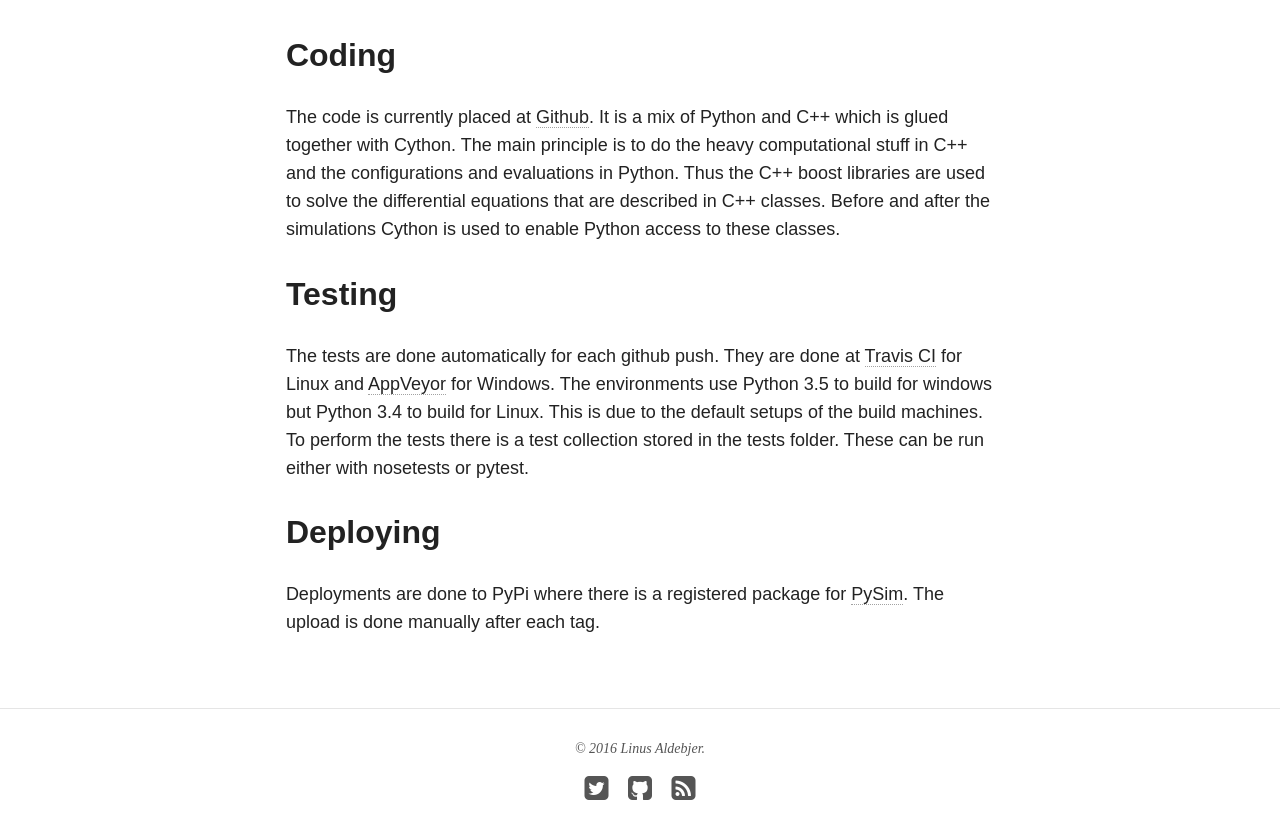
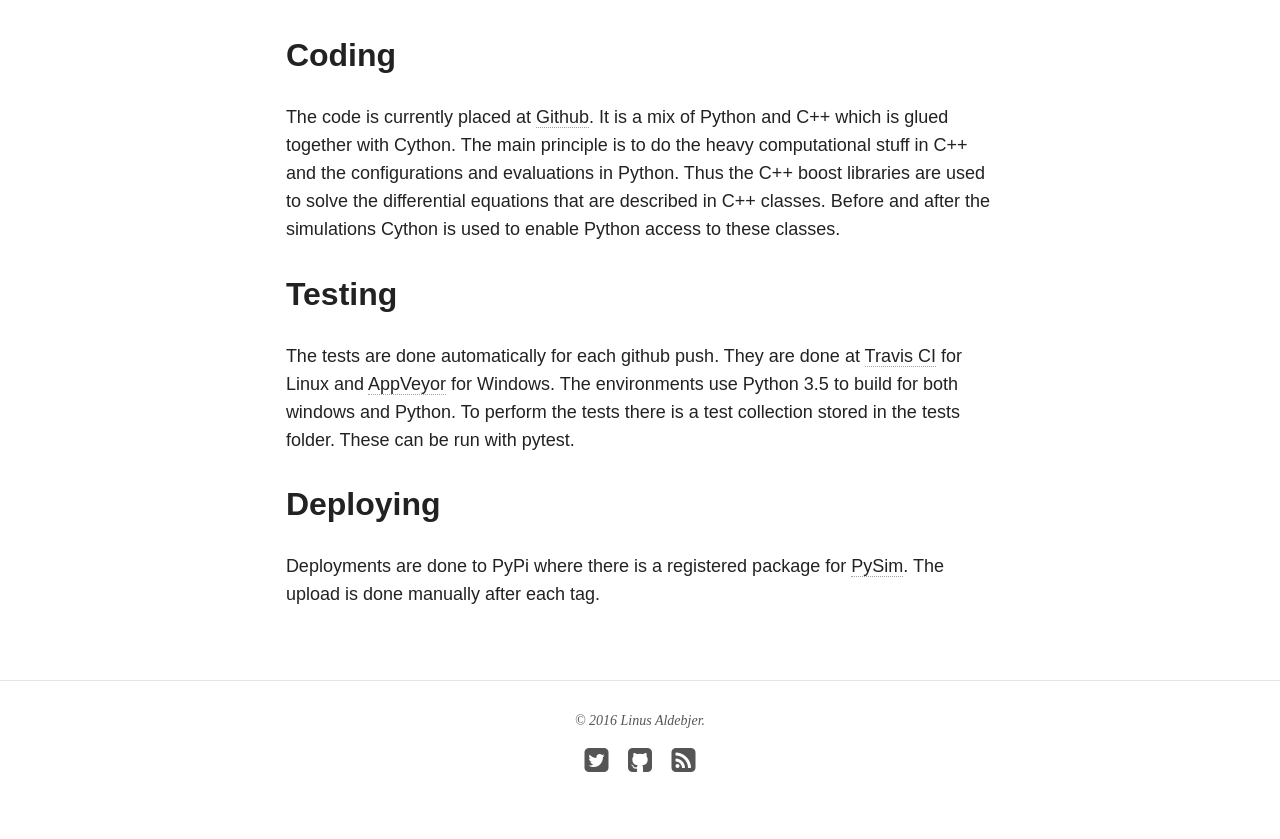
Before and after one commit to aldebjer/pysim, a Jekyll site: the page built from dev/index.md, in a window 1280 px wide and 900 px high, scrolled down 707 px. Shown: the top 839 px of the window. Built offline with Jekyll 4.4.1, drawn with Linux system fonts in a browser that asks for light colours; nearby versions of some CDN libraries.

Commit message:
updating dev since travis ci now is using docker images and python 3.5

```diff
--- a/dev/index.md
+++ b/dev/index.md
@@ -19,9 +19,8 @@ access to these classes.
 ## Testing
 The tests are done automatically for each github push. They are done at [Travis CI](https://travis-ci.org/aldebjer/pysim) for Linux
 and [AppVeyor](https://ci.appveyor.com/project/aldebjer/pysim) for Windows. The environments use Python 3.5 to
-build for windows but Python 3.4 to build for Linux. This is due to the default setups of the build machines. To
-perform the tests there is a test collection stored in the tests folder. These can be run either with nosetests
-or pytest.
+build for both windows and Python. To
+perform the tests there is a test collection stored in the tests folder. These can be run with pytest.
 
 ## Deploying
 Deployments are done to PyPi where there is a registered package for [PySim](https://pypi.python.org/pypi/pysim). The
```
